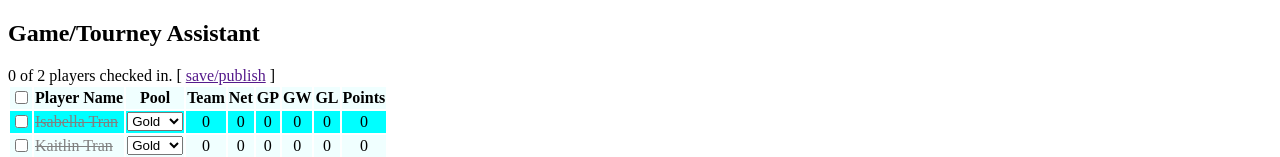
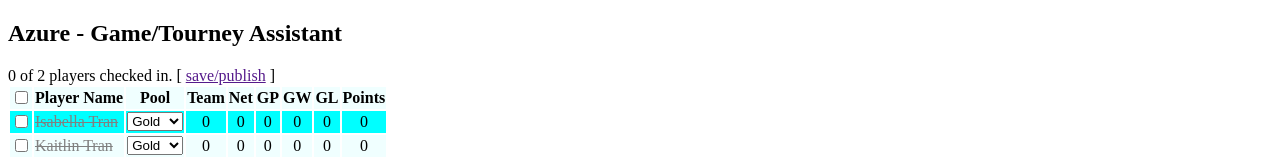
Before and after one commit to thyngontran/tourney, a plain HTML site: page index.html in a window 1280 px wide. Shown: the top 157 px of the page. Drawn offline with nearby package versions, Linux system fonts and the light colour scheme; no server answers.

Commit message:
azure cloud

```diff
--- a/index.html
+++ b/index.html
@@ -8,7 +8,7 @@
       <base href="/" />
   </head>
   <body>
-    <h2>Game/Tourney Assistant</h2>
+    <h2>Azure - Game/Tourney Assistant</h2>
 
     <div ng-controller="TourneyListController as tourneyList">
 
```
